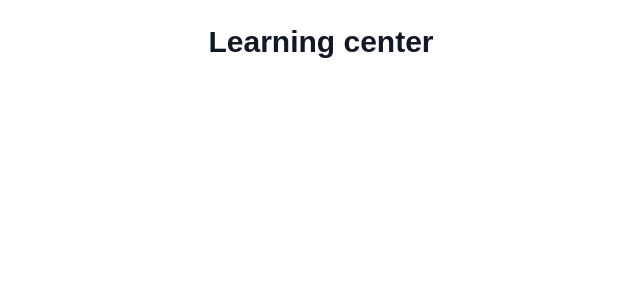
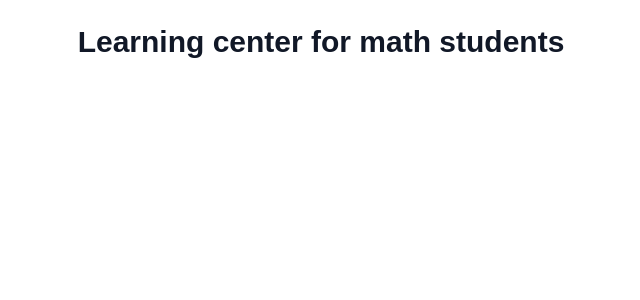
Before and after one commit to mdkcode/learning-platform, a Next.js app: page / in a window 1280 px wide. Shown: the top 300 px of the page, without its empty margins (319-959 px from the left). Built offline with nearby package versions, Linux system fonts and the light colour scheme.

Commit message:
ci/cd test

```diff
--- a/app/page.tsx
+++ b/app/page.tsx
@@ -2,7 +2,7 @@ export default function Home() {
   return (
     <div>
       <h1 className="text-3xl text-center mt-6 font-bold text-gray-900">
-        Learning center
+        Learning center for math students
       </h1>
     </div>
   );
```
